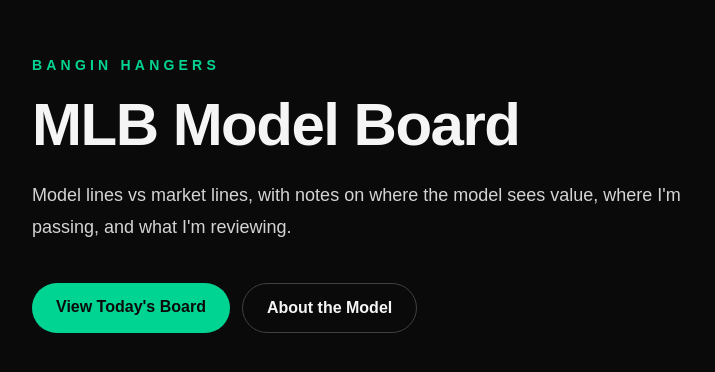
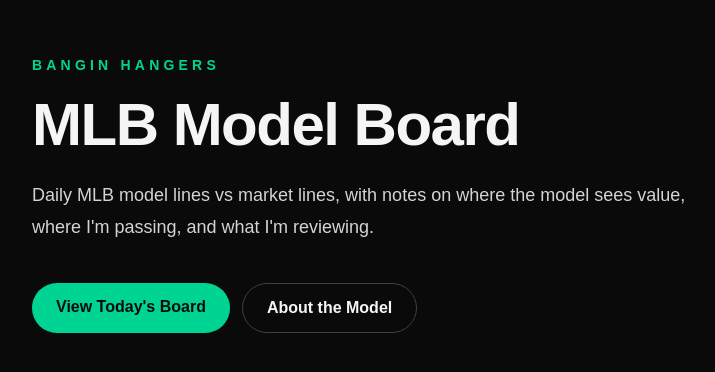
Before and after one commit to evanprior18-stack/bangin-hangers-board, a Next.js app: page / in a window 1280 px wide. Shown: the part 206-578 px from the top of the page, without its empty margins (120-835 px from the left). Built offline with nearby package versions, Linux system fonts and the light colour scheme.

Commit message:
Update homepage intro text

```diff
--- a/src/app/page.tsx
+++ b/src/app/page.tsx
@@ -11,8 +11,7 @@
         </h1>
 
         <p className="mt-6 max-w-2xl text-lg leading-8 text-neutral-300">
-          Model lines vs market lines, with notes on where the model sees value,
-          where I&apos;m passing, and what I&apos;m reviewing.
+          Daily MLB model lines vs market lines, with notes on where the model sees value, where I'm passing, and what I'm reviewing.
         </p>
 
         <div className="mt-10 flex flex-col gap-3 sm:flex-row">
```
